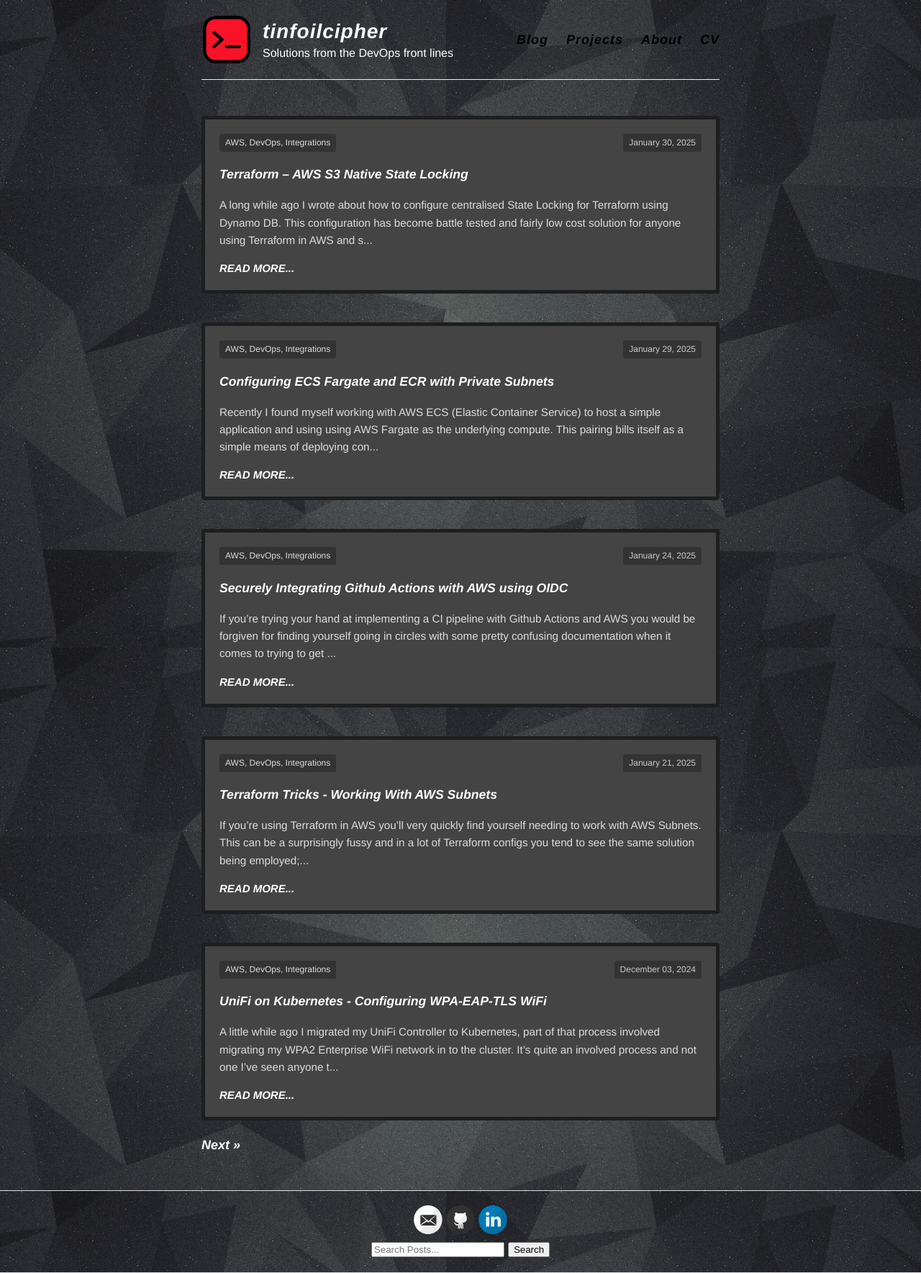
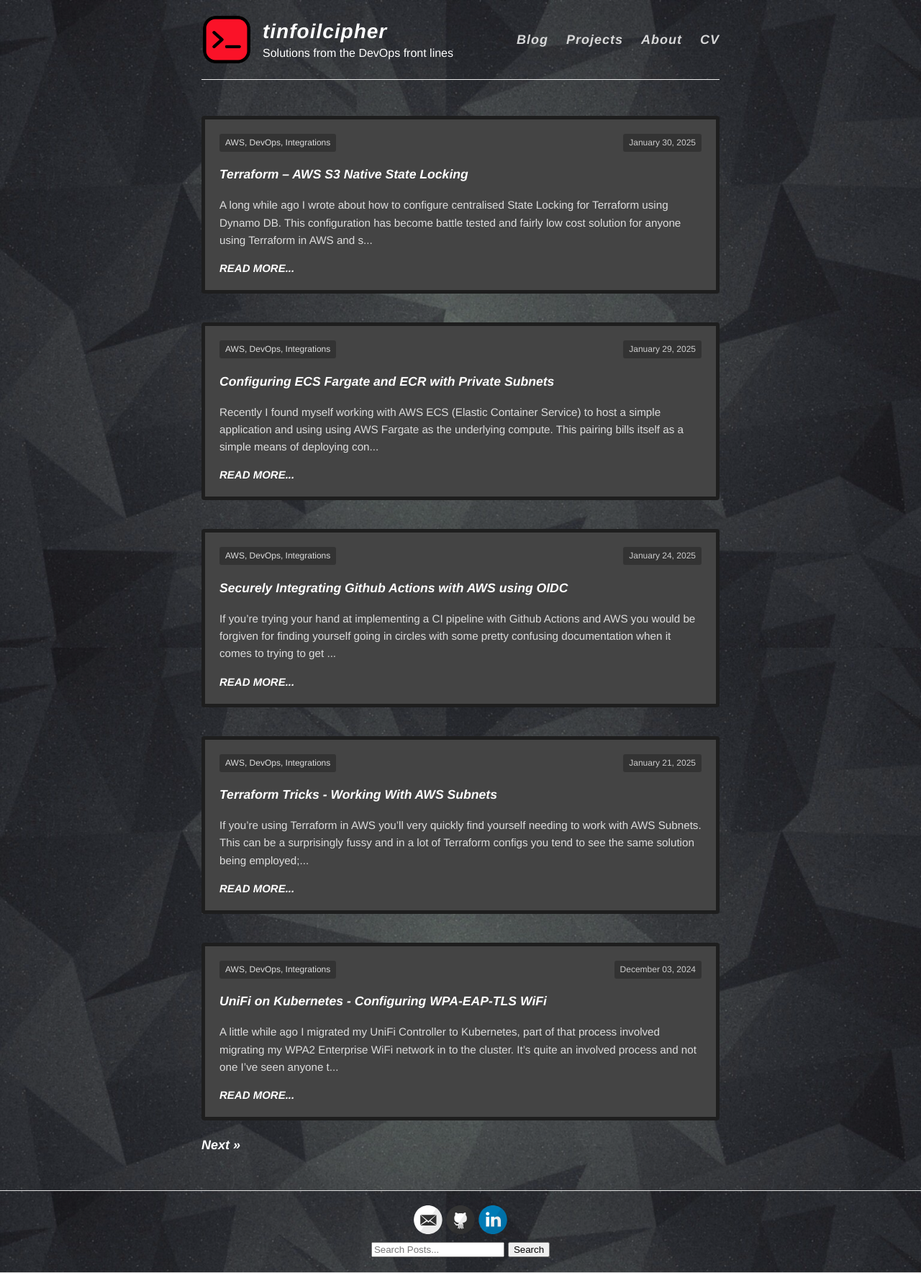
Before and after one commit to tinfoilcipher/tinfoilcipher.github.io, a Jekyll site: the page built from index.html, in a window 1280 px wide. Shown: the whole page at 72% size. Built offline with Jekyll 4.4.1, drawn with Linux system fonts in a browser that asks for light colours; the list of posts is cut into pages by our own code.

Commit message:
fix: change navbar contrast and bg image size

```diff
--- a/css/nav.css
+++ b/css/nav.css
@@ -1,6 +1,6 @@
 /* Navigation styling */
 nav a {
-  color: black;
+  color: rgba(245, 245, 245, 0.856);
   font-weight: bold;
   text-decoration: none;
 }
```
Also changed, not shown: assets/background.jpg.
